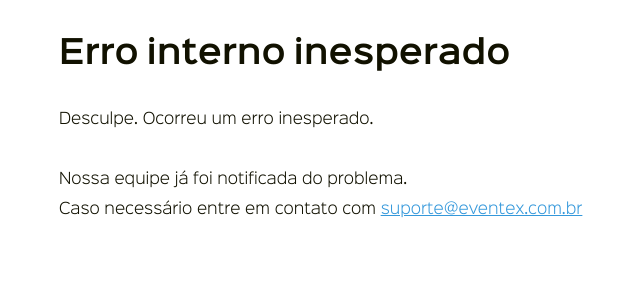
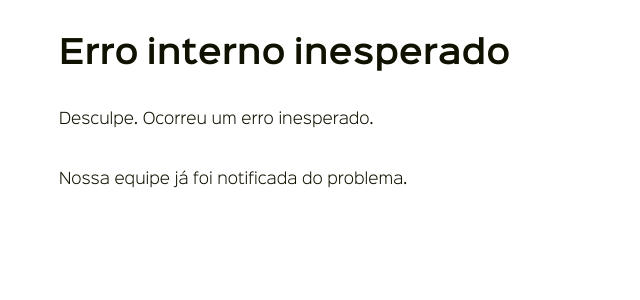
Before and after one commit to pcego/web, a Django app: template fasa/core/templates/500.html in a window 1280 px wide. Shown: the part 175-475 px from the top of the page, without its empty margins (11-651 px from the left). Run offline with Django 3.2, Linux system fonts and the light colour scheme; the template is opened without the code that fills it, so the values that code supplies are empty.

Commit message:
corrigindo templates

```diff
--- a/fasa/core/templates/400.html
+++ b/fasa/core/templates/400.html
@@ -27,7 +27,7 @@
             <header class="header header-inline min-h-3 row desktop-12 container" role="banner">
 
                 <div class="site-logo">
-                    <h1><a href="/" rel="home">Eventex</h1>
+                    <h1><a href="/" rel="home">Evento</h1>
                     <p class="site-description screen-reader-only">O maior encontro hacker do mundo!</p>
                 </div>
 
--- a/fasa/core/templates/403.html
+++ b/fasa/core/templates/403.html
@@ -27,7 +27,7 @@
             <header class="header header-inline min-h-3 row desktop-12 container" role="banner">
 
                 <div class="site-logo">
-                    <h1><a href="/" rel="home">Eventex</h1>
+                    <h1><a href="/" rel="home">Evento</h1>
                     <p class="site-description screen-reader-only">O maior encontro hacker do mundo!</p>
                 </div>
 
--- a/fasa/core/templates/404.html
+++ b/fasa/core/templates/404.html
@@ -27,7 +27,7 @@
             <header class="header header-inline min-h-3 row desktop-12 container" role="banner">
 
                 <div class="site-logo">
-                    <h1><a href="/" rel="home">Eventex</h1>
+                    <h1><a href="/" rel="home">Evento</h1>
                     <p class="site-description screen-reader-only">O maior encontro hacker do mundo!</p>
                 </div>
 
--- a/fasa/core/templates/500.html
+++ b/fasa/core/templates/500.html
@@ -27,7 +27,7 @@
             <header class="header header-inline min-h-3 row desktop-12 container" role="banner">
 
                 <div class="site-logo">
-                    <h1><a href="/" rel="home">Eventex</h1>
+                    <h1><a href="/" rel="home">Evento</h1>
                     <p class="site-description screen-reader-only">O maior encontro hacker do mundo!</p>
                 </div>
 
@@ -53,8 +53,8 @@
                 <h2>Erro interno inesperado</h2>
                 <div class="desktop-6">
                     <p>Desculpe. Ocorreu um erro inesperado.</p>
-                    <p>Nossa equipe já foi notificada do problema.<br />
-                       Caso necessário entre em contato com <a href="mailto:suporte@eventex.com.br?subject=500 Erro interno inesperado">suporte@eventex.com.br</a></p>
+                    <p>Nossa equipe já foi notificada do problema.</p>
+
                 </div>
             </div>
         </section>
```
